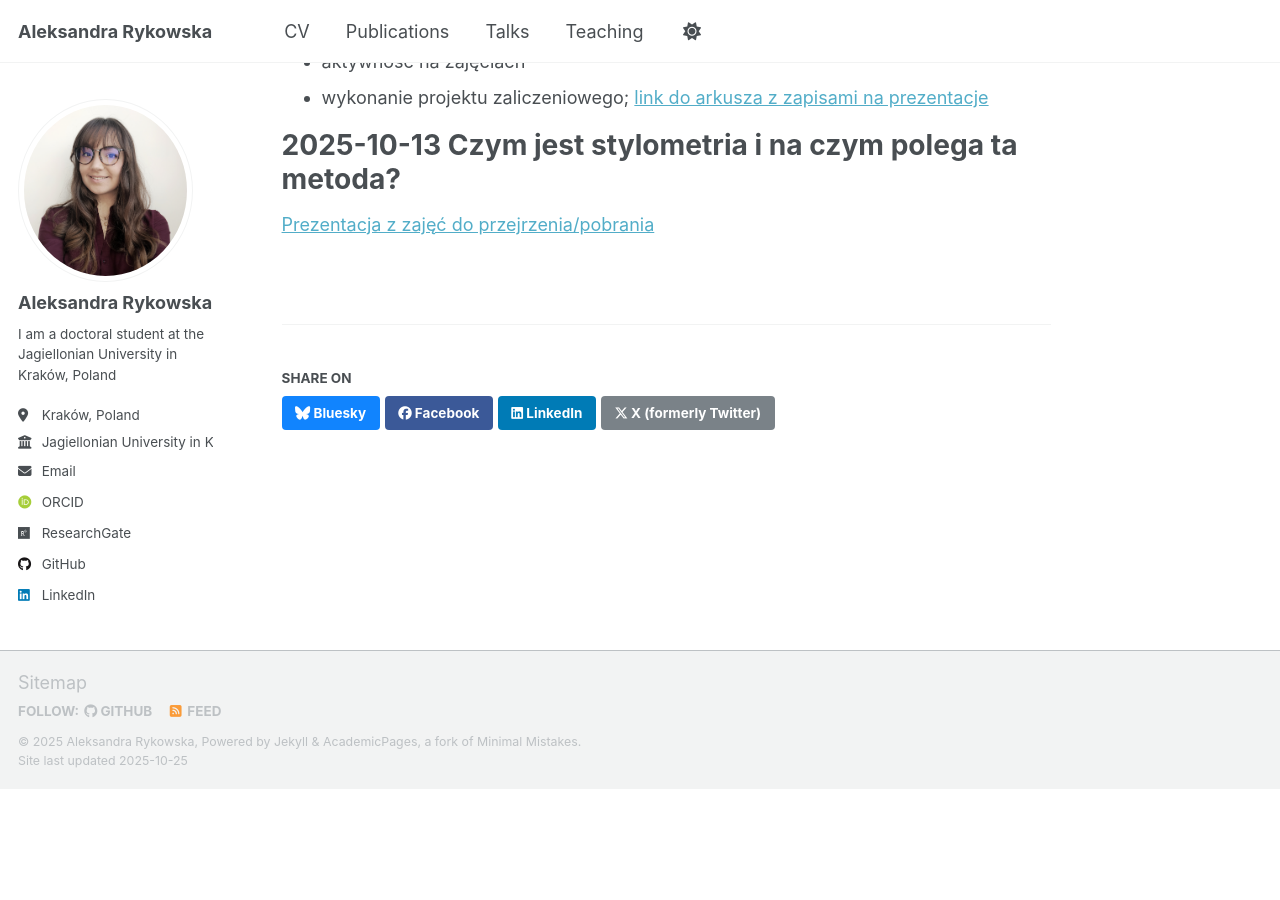
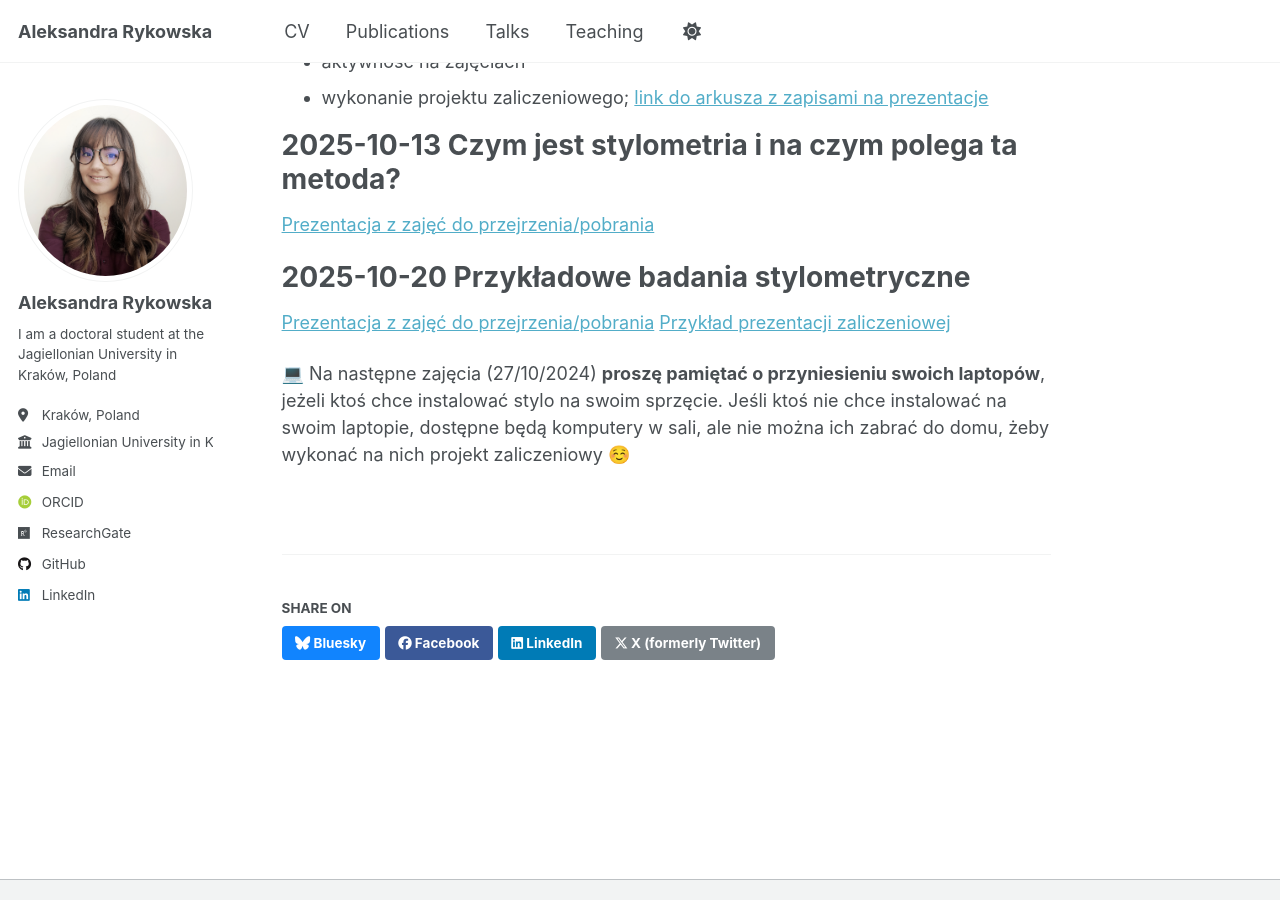
Before and after one commit to aleksandra2812/aleksandra2812.github.io, a Jekyll site: the page built from _teaching/2025-winter-teaching-1.md, in a window 1280 px wide and 900 px high, scrolled down 470 px. Built offline with Jekyll 4.4.1, drawn with Linux system fonts in a browser that asks for light colours; some web fonts are replaced; a script that is not in the unit is left out; before the commit the page ends 1258 px from its top, so only the background shows below that.

Commit message:
Add new presentations

```diff
--- a/_teaching/2025-winter-teaching-1.md
+++ b/_teaching/2025-winter-teaching-1.md
@@ -22,3 +22,10 @@ Warunki zaliczenia:
 2025-10-13 Czym jest stylometria i na czym polega ta metoda?
 ======
 <a href="/files/1310_CyfroweNarzedzia_compressed.pdf" target="_blank">Prezentacja z zajęć do przejrzenia/pobrania</a>
+
+2025-10-20 Przykładowe badania stylometryczne
+======
+<a href="/files/2010_CyfroweNarzedzia_compressed.pdf" target="_blank">Prezentacja z zajęć do przejrzenia/pobrania</a>
+<a href="/files/Rykowska_dramatfrancuski.pdf" target="_blank">Przykład prezentacji zaliczeniowej</a>
+
+💻 Na następne zajęcia (27/10/2024) **proszę pamiętać o przyniesieniu swoich laptopów**, jeżeli ktoś chce instalować stylo na swoim sprzęcie. Jeśli ktoś nie chce instalować na swoim laptopie, dostępne będą komputery w sali, ale nie można ich zabrać do domu, żeby wykonać na nich projekt zaliczeniowy ☺️
```
Also changed, not shown: 2 other files.
